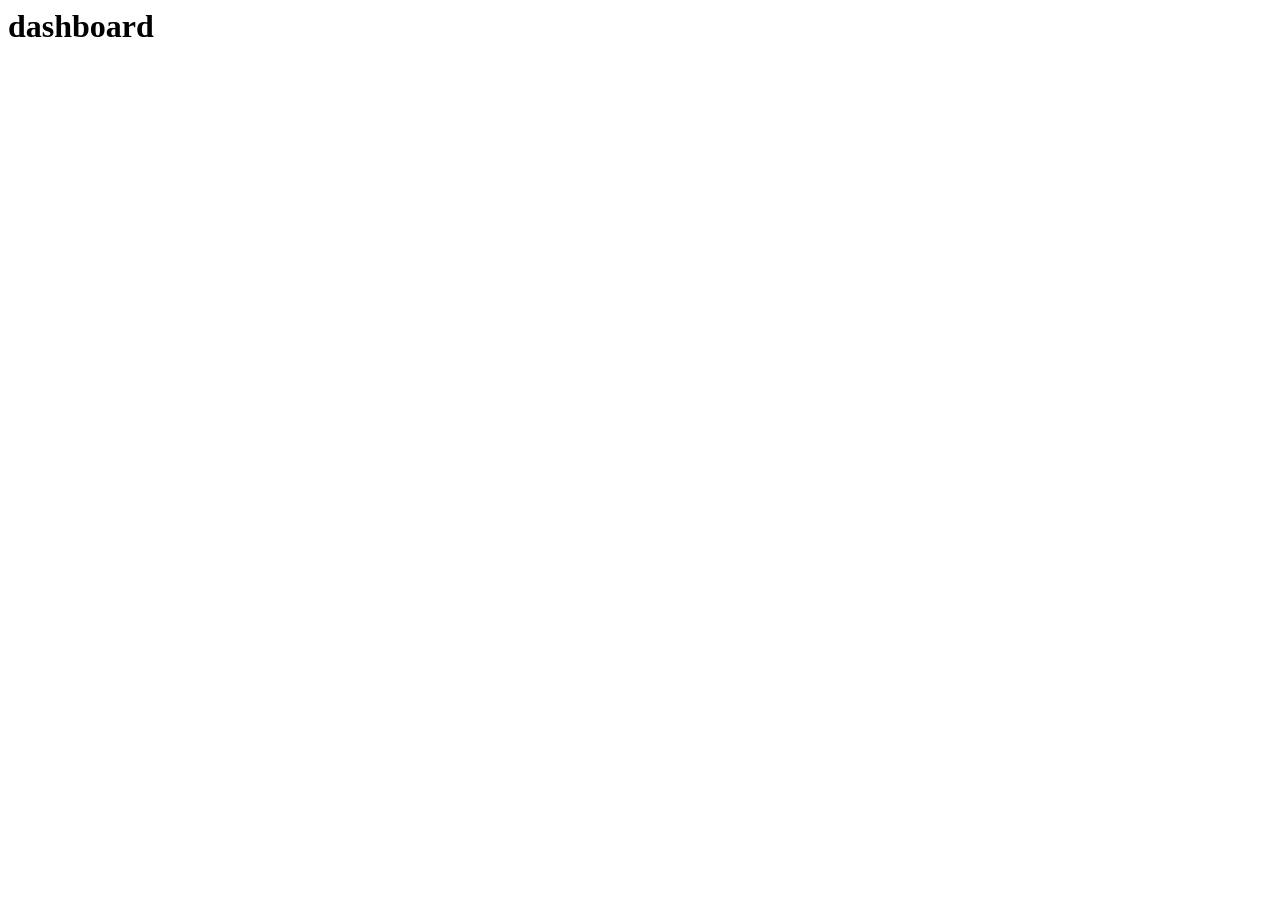
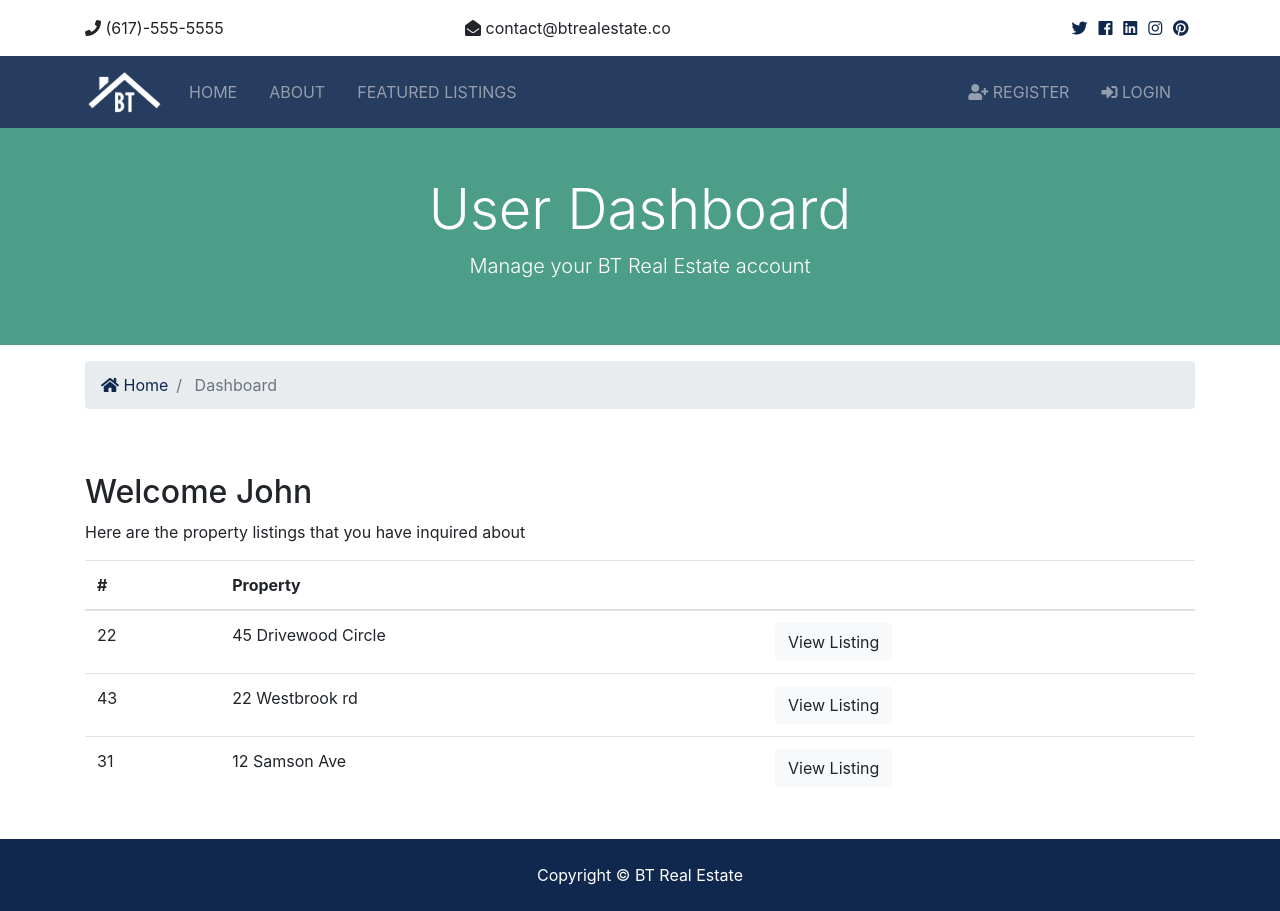
Before and after one commit to znss1989/bt-realestate-site, a Django app: page /accounts/dashboard in a window 1280 px wide. Before the commit the page is almost empty. Before the commit the page ends 37 px from the top, so only its background shows below. Run offline with Django 3.2, Linux system fonts and the light colour scheme; some libraries are stand-ins or nearby versions.

Commit message:
logout with navbar changes and alerts

```diff
--- a/accounts/views.py
+++ b/accounts/views.py
@@ -52,7 +52,10 @@ def login(request):
 
 
 def logout(request):
-    return redirect('index')
+    if request.method == 'POST':
+        auth.logout(request)
+        messages.success(request, 'Logged out')
+        return redirect('index')
 
 
 def dashboard(request):
--- a/templates/accounts/dashboard.html
+++ b/templates/accounts/dashboard.html
@@ -1 +1,76 @@
-<h1>dashboard</h1>
+{% extends 'base.html' %}
+
+{% block content %}
+<section id="showcase-inner" class="py-5 text-white">
+  <div class="container">
+    <div class="row text-center">
+      <div class="col-md-12">
+        <h1 class="display-4">User Dashboard</h1>
+        <p class="lead">Manage your BT Real Estate account</p>
+      </div>
+    </div>
+  </div>
+</section>
+
+<!-- Breadcrumb -->
+<section id="bc" class="mt-3">
+  <div class="container">
+    <nav aria-label="breadcrumb">
+      <ol class="breadcrumb">
+        <li class="breadcrumb-item">
+          <a href="{% url 'index' %}">
+            <i class="fas fa-home"></i> Home</a>
+        </li>
+        <li class="breadcrumb-item active"> Dashboard</li>
+      </ol>
+    </nav>
+  </div>
+</section>
+<br>
+
+<!-- Alerts -->
+{% include 'partials/_alerts.html' %}
+
+<section id="dashboard" class="py-4">
+  <div class="container">
+    <div class="row">
+      <div class="col-md-12">
+        <h2>Welcome John</h2>
+        <p>Here are the property listings that you have inquired about</p>
+        <table class="table">
+          <thead>
+            <tr>
+              <th scope="col">#</th>
+              <th scope="col">Property</th>
+              <th></th>
+            </tr>
+          </thead>
+          <tbody>
+            <tr>
+              <td>22</td>
+              <td>45 Drivewood Circle</td>
+              <td>
+                <a class="btn btn-light" href="#">View Listing</a>
+              </td>
+            </tr>
+            <tr>
+              <td>43</td>
+              <td>22 Westbrook rd</td>
+              <td>
+                <a class="btn btn-light" href="#">View Listing</a>
+              </td>
+            </tr>
+            <tr>
+              <td>31</td>
+              <td>12 Samson Ave</td>
+              <td>
+                <a class="btn btn-light" href="#">View Listing</a>
+              </td>
+            </tr>
+          </tbody>
+        </table>
+      </div>
+    </div>
+  </div>
+</section>
+{% endblock %}
--- a/templates/pages/index.html
+++ b/templates/pages/index.html
@@ -64,7 +64,7 @@
     </div>
   </div>
 </section>
-
+<br>
 <!-- Alerts -->
 {% include 'partials/_alerts.html' %}
 
--- a/templates/partials/_navbar.html
+++ b/templates/partials/_navbar.html
@@ -41,6 +41,28 @@
       </ul>
 
       <ul class="navbar-nav ml-auto">
+        {% if user.is_authenticated %}
+          <li
+            {% if 'dashboard' in request.path %}
+              class="nav-item active mr-3"
+            {% else %}
+              class="nav-item mr-3"
+            {% endif %}
+          >
+            <a class="nav-link" href="{% url 'dashboard' %}">
+              Hi, {{ user.username }}
+            </a>
+          </li>
+          <li class="nav-itm mr-3">
+            <a href="javascript:{document.getElementById('logout').submit()}" class="nav-link">
+              <i class="fas fa-sign-out-alt"></i> Logout
+            </a>
+            <form action="{% url 'logout' %}" method="POST" id="logout">
+              {% csrf_token %}
+              <input type="hidden">
+            </form>
+          </li>
+        {% else %}
           <li
             {% if '/' == request.path %}
               class="nav-item active mr-3"
@@ -63,6 +85,8 @@
 
               Login</a>
           </li>
+        {% endif%}
+
       </ul>
     </div>
   </div>
```
Lines whose indentation alone changed are shown as unchanged.
